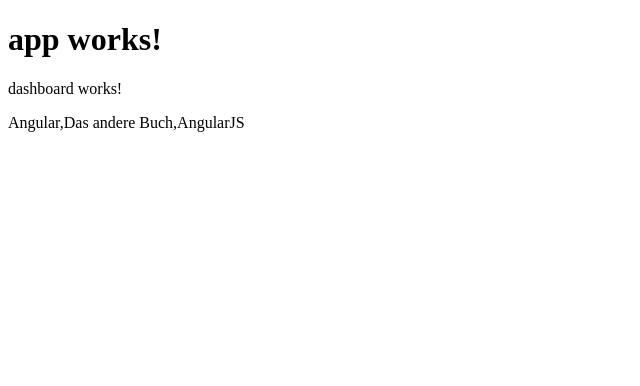
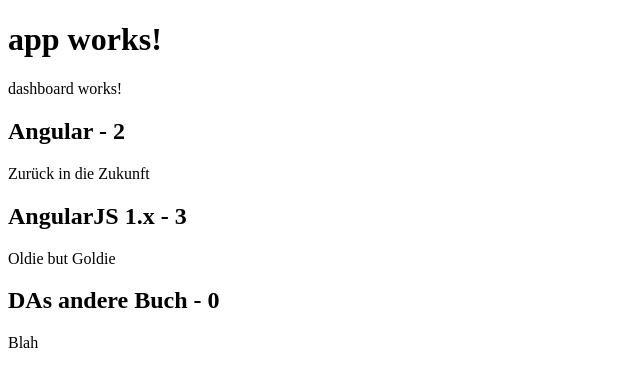
Before and after one commit to angular-schule/2017-03-angular-workshop-mannheim, an Angular app in the folder book-rating/: page / in a window 1280 px wide. Shown: the top 386 px of the page, without its empty margins (0-640 px from the left). Built offline with nearby package versions, Linux system fonts and the light colour scheme.

Commit message:
displaying a book via BookComponent

```diff
--- a/book-rating/src/app/app.module.ts
+++ b/book-rating/src/app/app.module.ts
@@ -6,11 +6,13 @@
 import { AppRoutingModule } from './app-routing.module';
 import { AppComponent } from './app.component';
 import { DashboardComponent } from './dashboard/dashboard.component';
+import { BookComponent } from './book/book.component';
 
 @NgModule({
   declarations: [
     AppComponent,
-    DashboardComponent
+    DashboardComponent,
+    BookComponent
   ],
   imports: [
     BrowserModule,
--- /dev/null
+++ b/book-rating/src/app/book/book.component.html
@@ -0,0 +1,8 @@
+<h2>
+  {{ book.title }} -
+  {{ book.rating}}
+</h2>
+
+<p>
+  {{ book.description }}
+</p>
--- /dev/null
+++ b/book-rating/src/app/book/book.component.ts
@@ -0,0 +1,18 @@
+import { Component, OnInit, Input } from '@angular/core';
+
+import { Book } from '../shared/book';
+
+@Component({
+  selector: 'br-book',
+  templateUrl: './book.component.html',
+  styleUrls: ['./book.component.css']
+})
+export class BookComponent implements OnInit {
+
+  @Input() book: Book;
+  constructor() { }
+
+  ngOnInit() {
+  }
+
+}
--- a/book-rating/src/app/dashboard/dashboard.component.html
+++ b/book-rating/src/app/dashboard/dashboard.component.html
@@ -2,4 +2,6 @@
   dashboard works!
 </p>
 
-{{ books }}
+<br-book
+  *ngFor="let b of books; let i = index"
+  [book]="b"></br-book>
--- a/book-rating/src/app/dashboard/dashboard.component.ts
+++ b/book-rating/src/app/dashboard/dashboard.component.ts
@@ -1,4 +1,6 @@
 import { Component, OnInit } from '@angular/core';
+
+import { Book } from './../shared/book';
 
 @Component({
   selector: 'br-dashboard',
@@ -6,12 +8,15 @@
   styleUrls: ['./dashboard.component.css']
 })
 export class DashboardComponent implements OnInit {
-  books: string[];
+  books: Book[];
 
   constructor() { }
 
   ngOnInit() {
-    this.books = ['Angular', 'Das andere Buch', 'AngularJS'];
+    this.books = [
+      new Book('000', 'Angular', 'Zurück in die Zukunft', 2),
+      new Book('111', 'AngularJS 1.x', 'Oldie but Goldie', 3),
+      new Book('222', 'DAs andere Buch', 'Blah')
+    ];
   }
-
 }
--- /dev/null
+++ b/book-rating/src/app/shared/book.ts
@@ -0,0 +1,10 @@
+export class Book {
+
+  constructor(
+    public isbn: string,
+    public title: string,
+    public description: string,
+    public rating = 0
+  ) {
+  }
+}
```
Also changed, not shown: book-rating/src/app/book/book.component.css (added), 1 other file (tests, documents, lock files or other folders).
